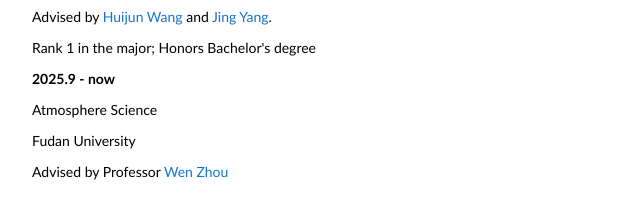
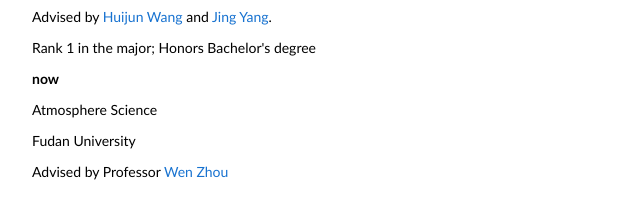
Before and after one commit to yitingliu-atmos/yitingliu-atmos.github.io, a plain HTML site: page index.html in a window 1280 px wide. Shown: the part 444-667 px from the top of the page, 224-864 px from the left. Drawn offline with Linux system fonts and the light colour scheme.

Commit message:
index.html

```diff
--- a/index.html
+++ b/index.html
@@ -53,7 +53,7 @@
                   <p>Nanjing University of Information Science and Technology</p>
                   <p>Advised by <a href="https://faculty.nuist.edu.cn/WangHuijun/zh_CN/">Huijun Wang</a> and <a href="https://faculty.nuist.edu.cn/yangjing/zh_CN/">Jing Yang</a>.</p>
                   <p>Rank 1 in the major; Honors Bachelor's degree</p>
-                  <p><strong>2025.9 - now</strong></p>
+                  <p><strong>now</strong></p>
                   <p>Atmosphere Science</p>
                   <p>Fudan University</p>
                   <p>Advised by Professor <a href="http://www.wenzhou-clim.com/en/">Wen Zhou</a></p>
```
